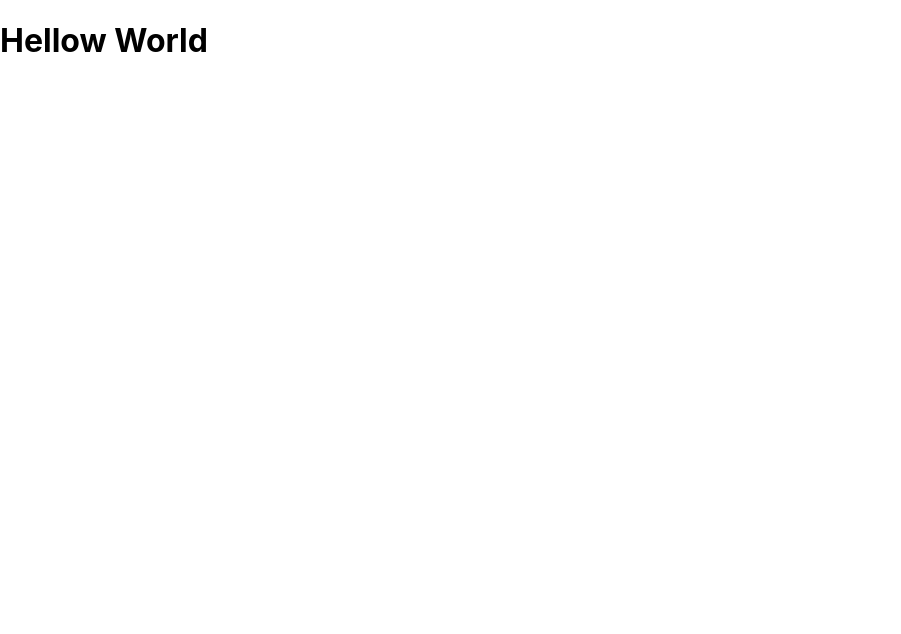
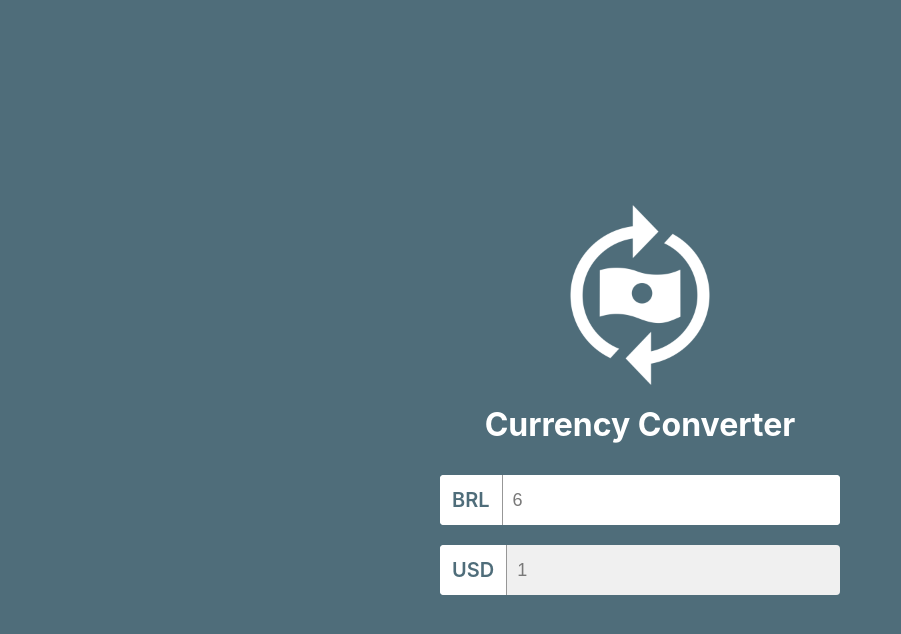
Before and after one commit to gustavoaz7/ts-frontend-showcase, a React (Create React App) app in the folder react-class/: page / in a window 1280 px wide. Shown: the top 634 px of the page, without its empty margins (0-901 px from the left). Built offline with nearby package versions, Linux system fonts and the light colour scheme.

Commit message:
Add home page

```diff
--- a/react-class/package.json
+++ b/react-class/package.json
@@ -4,12 +4,14 @@
   "private": true,
   "dependencies": {
     "react": "^17.0.1",
-    "react-dom": "^17.0.1"
+    "react-dom": "^17.0.1",
+    "styled-components": "^5.2.1"
   },
   "devDependencies": {
     "@types/node": "^12.0.0",
     "@types/react": "^16.9.53",
     "@types/react-dom": "^16.9.8",
+    "@types/styled-components": "^5.1.4",
     "react-scripts": "4.0.0",
     "typescript": "^4.0.3"
   },
--- a/react-class/src/App.tsx
+++ b/react-class/src/App.tsx
@@ -1,8 +1,9 @@
 import React from 'react';
+import { Home } from './pages/home'
 
 function App() {
   return (
-    <h1>Hellow World</h1>
+    <Home />
   );
 }
 
--- /dev/null
+++ b/react-class/src/components/currency-input.tsx
@@ -0,0 +1,98 @@
+import React, { FC, ChangeEvent } from 'react';
+import styled from 'styled-components';
+
+const PRIMARY_COLOR = '#4F6D7A';
+const LIGHT_GRAY = '#F0F0F0';
+const GRAY = '#979797';
+const DARK_GRAY = '#797979';
+
+type CurrencyInputProps = {
+  currency: string;
+  onClick: () => void;
+  onChange?: (event: ChangeEvent<HTMLInputElement>) => void;
+  disabled?: boolean;
+  value?: string;
+  className?: string;
+}
+
+export const CurrencyInput: FC<CurrencyInputProps> = ({
+  currency,
+  onClick = () => {},
+  onChange = () => {},
+  disabled = false,
+  value,
+  className,
+}) => {
+  return (
+    <Container className={className} disabled={disabled}>
+      <Button
+        onClick={onClick}
+      >
+        <Text>{currency}</Text>
+      </Button>
+      <Separator />
+      <Input
+        type="number"
+        value={value}
+        disabled={disabled}
+        onChange={onChange}
+      />
+    </Container>
+  );
+};
+
+const HEIGHT = 50;
+const BORDER_RADIUS = 4;
+
+const Container = styled.div<{disabled: boolean}>`
+  background-color: #fff;
+  display: flex;
+  flex-direction: row;
+  width: 80%;
+  max-width: 400px;
+  height: ${HEIGHT}px;
+  border-radius: ${BORDER_RADIUS}px;
+  align-items: center;
+  margin: 10px 0;
+  overflow: hidden;
+  ${({ disabled }) => disabled && `
+    background-color: ${LIGHT_GRAY};
+  `}
+`;
+
+const Button = styled.div`
+  cursor: pointer;
+  height: ${HEIGHT}px;
+  background-color: white;
+  display: flex;
+  align-items: center;
+  justify-content: center;
+  &:hover {
+    background-color: ${LIGHT_GRAY};
+  }
+  &:active {
+    background-color: ${GRAY};
+  }
+`;
+
+const Separator = styled.div`
+  height: ${HEIGHT}px;
+  width: 1px;
+  background-color: ${GRAY};
+`;
+
+const Text = styled.span`
+  color: ${PRIMARY_COLOR};
+  font-size: 20px;
+  font-weight: 600;
+  padding: 0 12px;
+`;
+
+const Input = styled.input`
+  flex: 1;
+  height: 100%;
+  border: none;
+  font-size: 18px;
+  padding: 0 10px;
+  color: ${DARK_GRAY};
+`;
--- /dev/null
+++ b/react-class/src/components/logo.tsx
@@ -0,0 +1,30 @@
+import React from 'react';
+import styled from 'styled-components';
+import logo from '../assets/logo.png'
+
+
+export const Logo = () => (
+  <Container>
+    <Image
+      src={logo}
+      alt="logo"
+    />
+    <Title>{'Currency Converter'}</Title>
+  </Container>
+);
+
+const Container = styled.div`
+  display: flex;
+  flex-direction: column;
+  align-items: center;
+`;
+
+const Image = styled.img`
+  filter: invert(100%);
+  max-width: 200px;
+`;
+
+const Title = styled.h1`
+  color: white;
+  margin-top: 10px;
+`;
--- a/react-class/src/index.css
+++ b/react-class/src/index.css
@@ -1,3 +1,9 @@
+html,
+body,
+#root {
+  height: 100%;
+}
+
 body {
   margin: 0;
   font-family: -apple-system, BlinkMacSystemFont, 'Segoe UI', 'Roboto', 'Oxygen',
@@ -11,3 +17,11 @@ code {
   font-family: source-code-pro, Menlo, Monaco, Consolas, 'Courier New',
     monospace;
 }
+
+#root {
+  display: flex;
+  flex: 1;
+  flex-direction: column;
+}
+
+textarea, select, input, button { outline: none; }
--- /dev/null
+++ b/react-class/src/pages/home.tsx
@@ -0,0 +1,50 @@
+import React, { Component } from 'react';
+import styled from 'styled-components'
+import { Logo } from '../components/logo';
+import { CurrencyInput } from '../components/currency-input';
+
+export class Home extends Component {
+  state = {
+    baseCurrency: '6',
+    quoteCurrency: '1',
+  }
+
+  handleChangeBaseCurrency = (event: React.ChangeEvent<HTMLInputElement>) => (
+    this.setState({baseCurrency: event.target.value})
+  );
+
+  handleChangeQuoteCurrency = (event: React.ChangeEvent<HTMLInputElement>) => (
+    this.setState({quoteCurrency: event.target.value})
+  );
+
+  render() {
+    const { baseCurrency, quoteCurrency } = this.state;
+    return (
+      <Wrapper>
+        <Logo />
+        <CurrencyInput
+          currency="BRL"
+          value={baseCurrency}
+          onClick={() => {}}
+          onChange={this.handleChangeBaseCurrency}
+        />
+        <CurrencyInput
+          currency="USD"
+          disabled
+          value={quoteCurrency}
+          onClick={() => {}}
+          onChange={this.handleChangeQuoteCurrency}
+        />
+      </Wrapper>
+    )
+  }
+}
+
+const Wrapper = styled.div`
+  display: flex;
+  flex-direction: column;
+  flex: 1;
+  align-items: center;
+  justify-content: center;
+  background-color: #4F6D7A;
+`;
```
Also changed, not shown: react-class/src/assets/logo.png (added), 1 other file (tests, documents, lock files or other folders).
